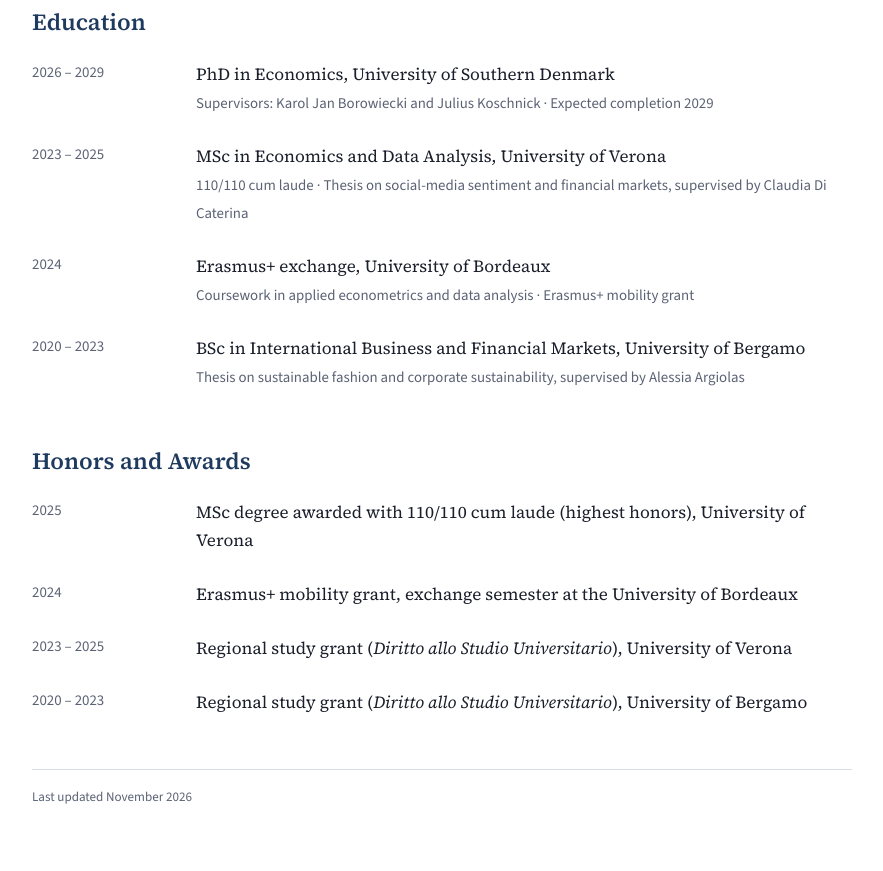
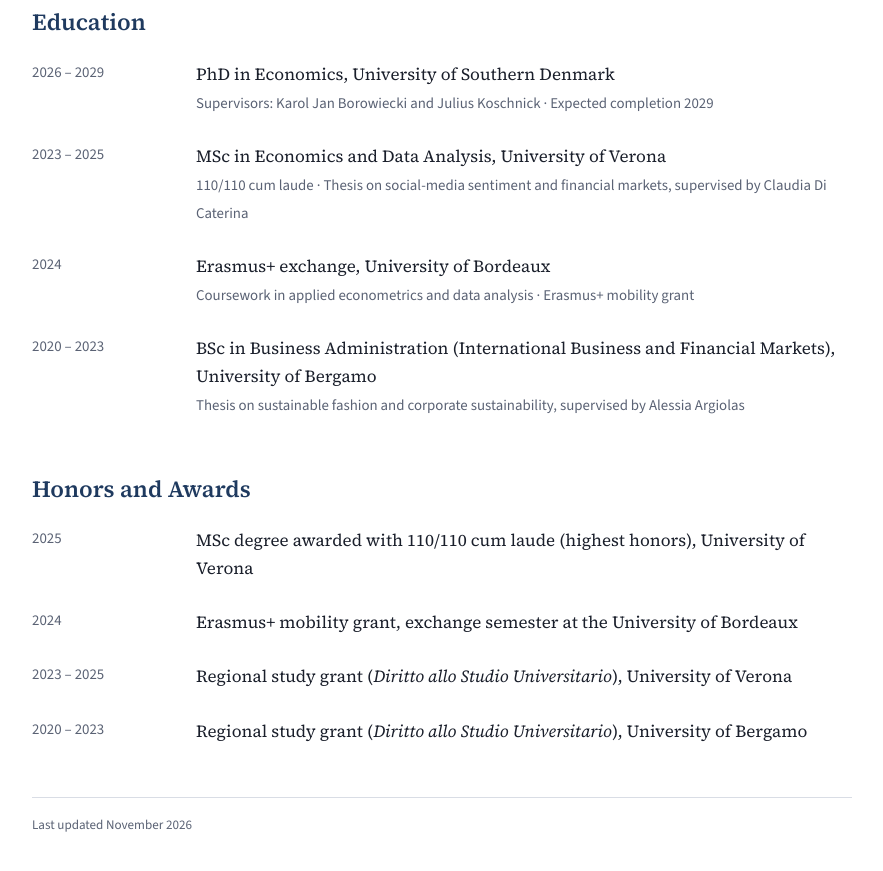
Before and after one commit to helenaoprandi/helenaoprandi.github.io, a plain HTML site: page index.html in a window 1280 px wide. Shown: the part 3033-3904 px from the top of the page, without its empty margins (198-1081 px from the left). Drawn offline with nearby package versions, Linux system fonts and the light colour scheme.

Commit message:
Add files via upload

```diff
--- a/index.html
+++ b/index.html
@@ -237,7 +237,7 @@
     </div>
     <div class="cvrow">
       <span class="y">2020 – 2023</span>
-      <span>BSc in International Business and Financial Markets, University of Bergamo<br><span class="by">Thesis on sustainable fashion and corporate sustainability, supervised by Alessia Argiolas</span></span>
+      <span>BSc in Business Administration (International Business and Financial Markets), University of Bergamo<br><span class="by">Thesis on sustainable fashion and corporate sustainability, supervised by Alessia Argiolas</span></span>
     </div>
   </section>
 
```
Also changed, not shown: 1 other file.
